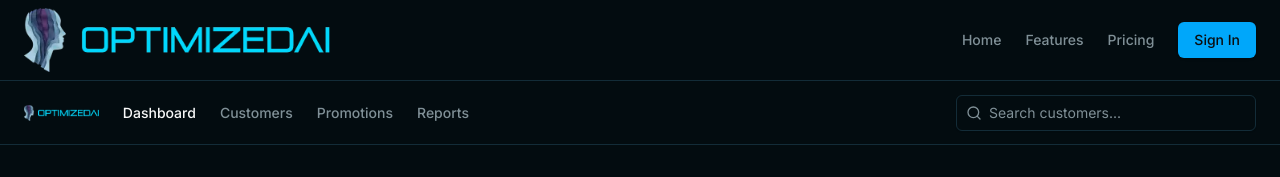
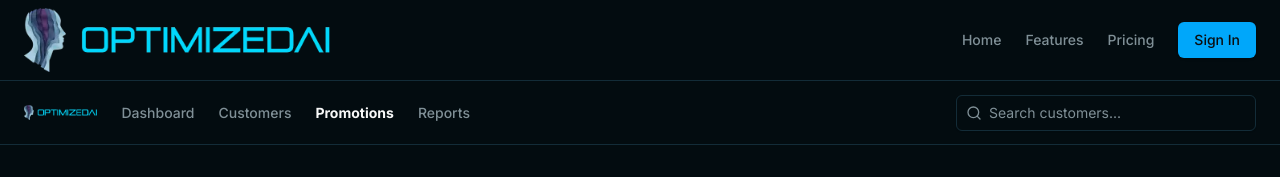
Before and after one commit to vinfehring/optimized-ai, a Next.js app: page /dashboard/promotions in a window 1280 px wide. Shown: the top 177 px of the page. Built offline with nearby package versions, Linux system fonts and the light colour scheme.

Commit message:
All menu highlights update according to navigation, including mobile. #OPTIM-58

```diff
--- a/src/components/dashboard/main-nav.tsx
+++ b/src/components/dashboard/main-nav.tsx
@@ -1,3 +1,4 @@
+"use client"
 import Image from "next/image"
 import Link from "next/link"
 import {
@@ -12,8 +13,20 @@ import {
   SheetTrigger
 } from "@/components/ui/sheet"
 import { UserButton } from "@clerk/nextjs"
+import { usePathname } from 'next/navigation';
+
+const NavLinks = [
+  { id: 1, name: 'Dashboard', path: '/dashboard' },
+  { id: 2, name: 'Customers', path: '/dashboard/customers' },
+  { id: 3, name: 'Promotions', path: '/dashboard/promotions' },
+  { id: 4, name: 'Reports', path: '/dashboard/reports' },
+];
+
+
 
 export function MainNav() {
+  const pathname = usePathname();
+  const isActive = (path) => path === pathname;
 
   return (
     <>
@@ -25,30 +38,15 @@ export function MainNav() {
           >
             <Image src="/images/logo-color.webp" height={40} width={341} alt="Optimized AI" />
           </Link>
-          <Link
-            href="/dashboard"
-            className="text-foreground transition-colors hover:text-foreground"
-          >
-            Dashboard
-          </Link>
-          <Link
-            href="/dashboard/customers"
-            className="text-muted-foreground transition-colors hover:text-foreground"
-          >
-            Customers
-          </Link>
-          <Link
-            href="/dashboard/promotions"
-            className="text-muted-foreground transition-colors hover:text-foreground"
-          >
-            Promotions
-          </Link>
-          <Link
-            href="/dashboard/reports"
-            className="text-muted-foreground transition-colors hover:text-foreground"
-          >
-            Reports
-          </Link>
+          {NavLinks.map((link) => {
+            return (
+              <Link href={link.path} key={link.id}
+                className={isActive(link.path) ? 'font-bold' : 'text-muted-foreground'}
+              >
+                {link.name}
+              </Link>
+            )
+          })}
         </nav>
         <Sheet>
           <SheetTrigger asChild>
@@ -69,27 +67,15 @@ export function MainNav() {
               >
                 <Image src="/images/logo-color.webp" height={80} width={381} alt="Optimized AI" />
               </Link>
-              <Link href="/dashboard" className="hover:text-foreground">
-                Dashboard
-              </Link>
-              <Link
-                href="/dashboard/customers"
-                className="text-muted-foreground hover:text-foreground"
-              >
-                Customers
-              </Link>
-              <Link
-                href="/dashboard/promotions"
-                className="text-muted-foreground hover:text-foreground"
-              >
-                Promotions
-              </Link>
-              <Link
-                href="/dashboard/reports"
-                className="text-muted-foreground hover:text-foreground"
-              >
-                Reports
-              </Link>
+              {NavLinks.map((link) => {
+                return (
+                  <Link href={link.path} key={link.id}
+                    className={isActive(link.path) ? 'hover:text-foreground' : 'text-muted-foreground hover:text-foreground'}
+                  >
+                    {link.name}
+                  </Link>
+                )
+              })}
             </nav>
           </SheetContent>
         </Sheet>
--- a/src/components/landing/main-nav.tsx
+++ b/src/components/landing/main-nav.tsx
@@ -66,15 +66,15 @@ export function MainNav() {
               >
                 <Image src="/images/logo-color.webp" width={381} height={80} alt="Optimized AI" />
               </Link>
-              <Link href="/" className="font-bold" prefetch={true}>
-                Home
-              </Link>
-              <Link href="/features" className="text-muted-foreground" prefetch={true}>
-                Features
-              </Link>
-              <Link href="/pricing" className="text-muted-foreground" prefetch={true}>
-                Pricing
-              </Link>
+              {NavLinks.map((link) => {
+                return (
+                  <Link href={link.path} key={link.id}
+                    className={isActive(link.path) ? 'font-bold' : 'text-muted-foreground'}
+                  >
+                    {link.name}
+                  </Link>
+                )
+              })}
               <Button asChild>
                 <Link href="/sign-up">Sign Up</Link>
               </Button>
```
